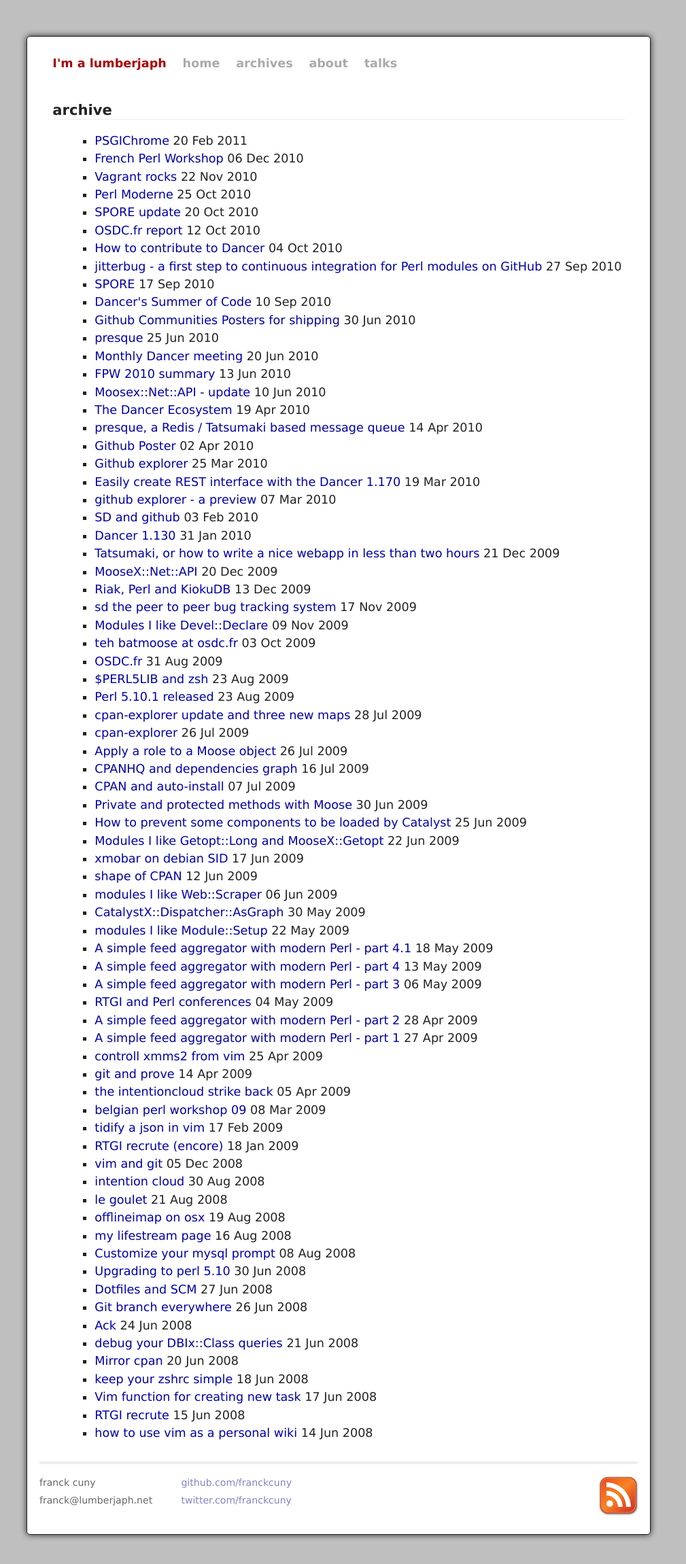
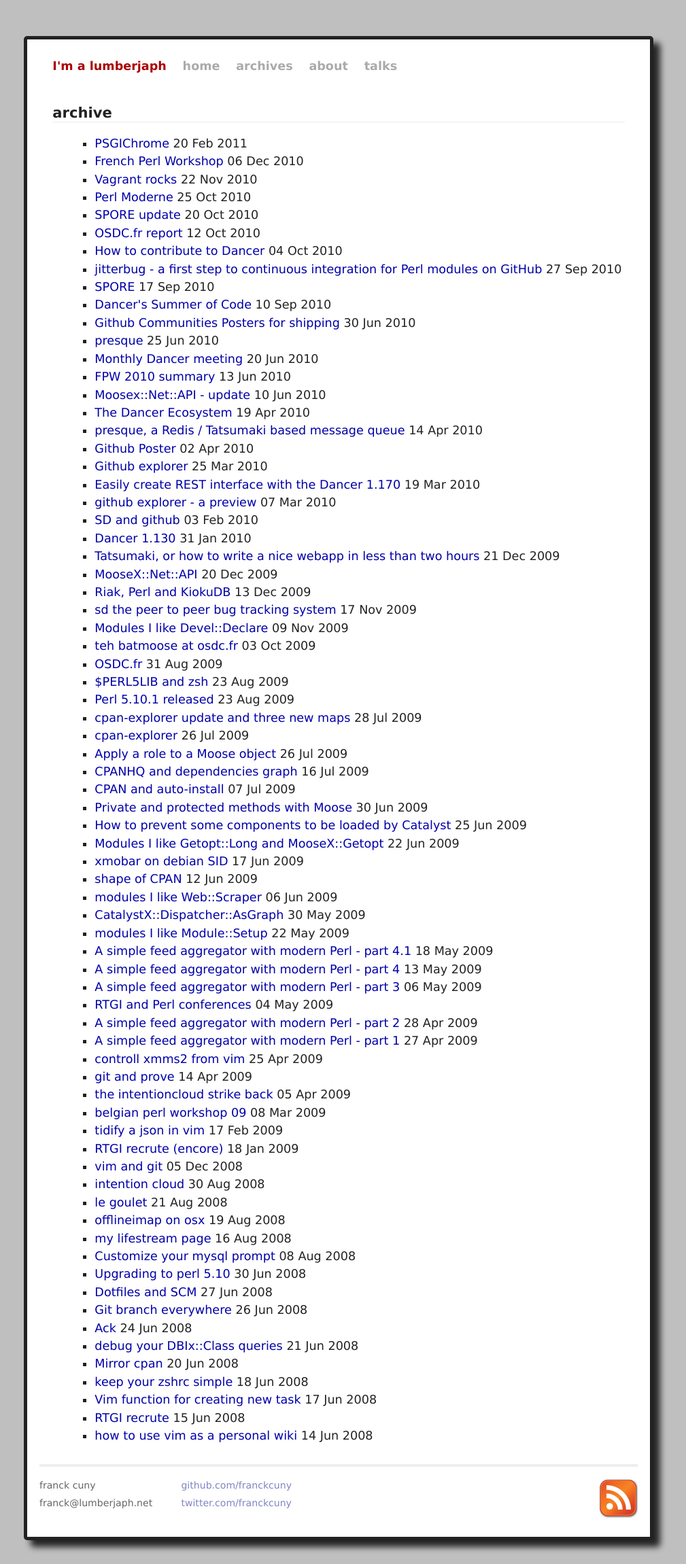
Before and after one commit to jacomyal/franckcuny.github.com, a Jekyll site: the page built from archives.html, in a window 1280 px wide. Shown: the whole page at 68% size, without its empty margins (142-1151 px from the left). Built offline with Jekyll 4.4.1, drawn with Linux system fonts in a browser that asks for light colours; some web fonts are replaced.

Commit message:
update css

```diff
--- a/static/css/project.css
+++ b/static/css/project.css
@@ -10,14 +10,14 @@
 #container {
    background: #ffffff;
    border-style: solid;
-   border-width: 1px;
+   border-width: 5px;
    padding: 1em;
    font-size: 110%;
    text-align: justify;
    width: 50em;
    margin: 3em auto 2em auto;
    line-height: 1.5em;
-   -webkit-box-shadow: 0px 0px 10px #262526; -moz-box-shadow: 0px 0px 10px #262526;  box-shadow: 0px 0px 10px #262526;
+   -webkit-box-shadow: 10px 10px 10px #262526; -moz-box-shadow: 10px 10px 10px #262526;  box-shadow: 10px 10px 10px #262526;
    -moz-border-radius:5px;-webkit-border-radius:5px;
 }
 h1 { font-size: 3.8em; color: #3e9ab7; margin-bottom: 3px; }
--- a/static/css/screen.css
+++ b/static/css/screen.css
@@ -72,14 +72,14 @@
 .site {
    background: #ffffff;
    border-style: solid;
-   border-width: 1px;
+   border-width: 5px;
    padding: 1em;
    font-size: 110%;
    text-align: justify;
    width: 50em;
    margin: 3em auto 2em auto;
    line-height: 1.5em;
-   -webkit-box-shadow: 0px 0px 10px #262526; -moz-box-shadow: 0px 0px 10px #262526;  box-shadow: 0px 0px 10px #262526;
+   -webkit-box-shadow: 10px 10px 10px #262526; -moz-box-shadow: 10px 10px 10px #262526;  box-shadow: 10px 10px 10px #262526;
    -moz-border-radius:5px;-webkit-border-radius:5px;
 }
 
```
